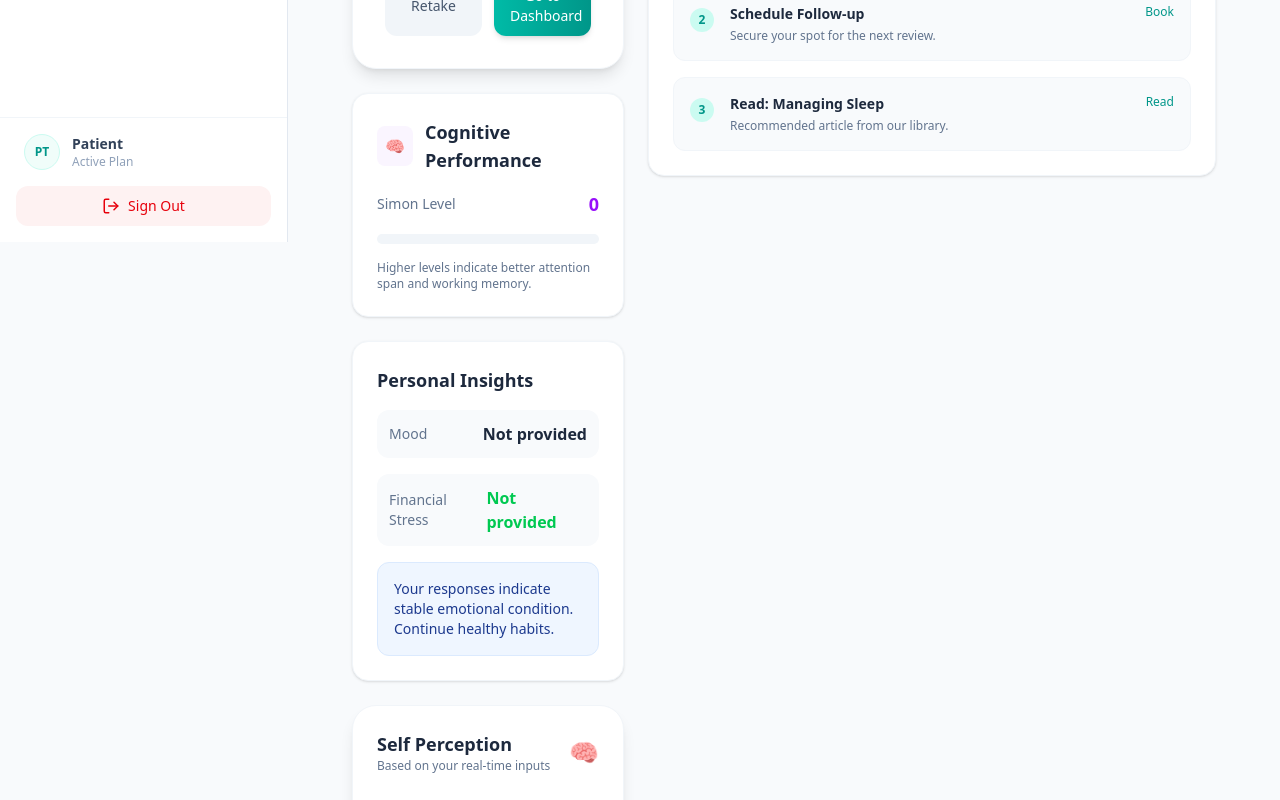
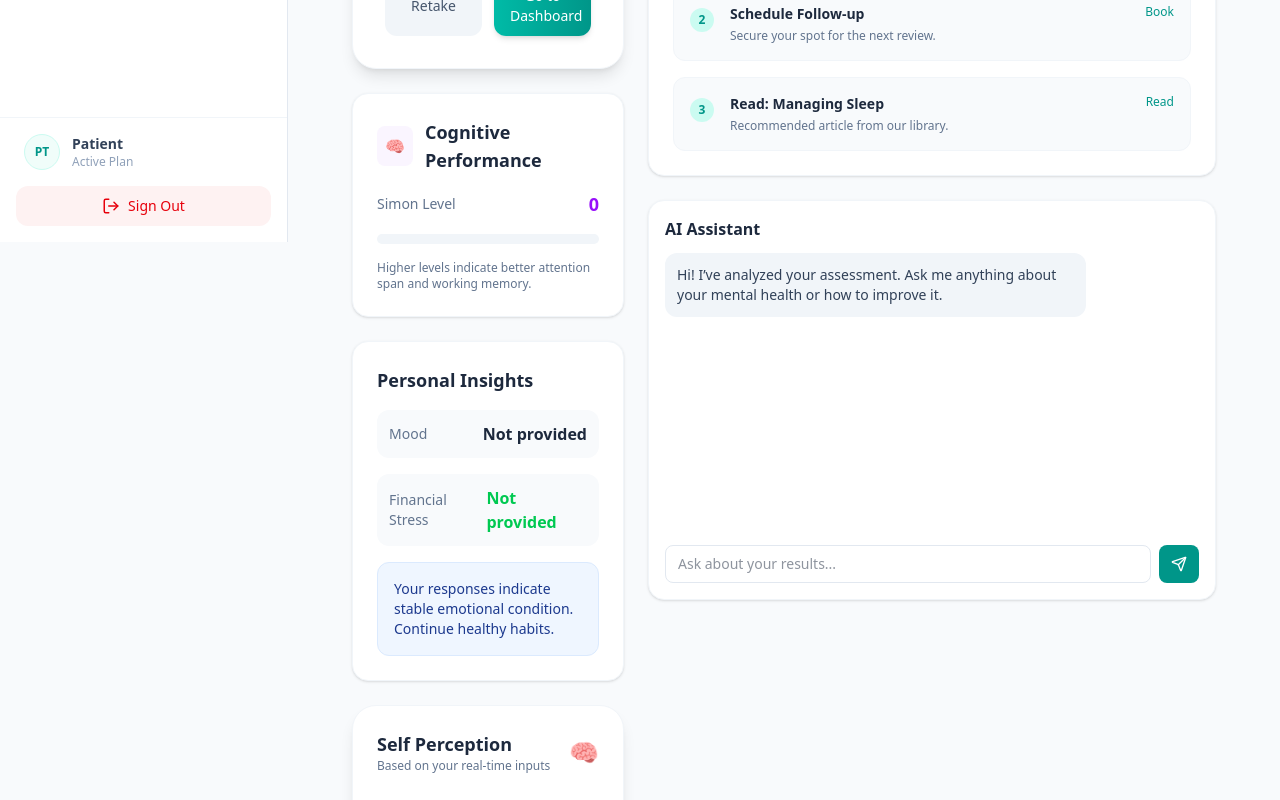
Before and after one commit to AjayGodara2417/Mindwell, a Next.js app: page /result-dashboard in a window 1280 px wide. Shown: the part 558-1358 px from the top of the page. Built offline with nearby package versions, Linux system fonts and the light colour scheme.

Commit message:
AI Chat bot with openrouter API

```diff
--- /dev/null
+++ b/components/AIChatBot.tsx
@@ -0,0 +1,94 @@
+"use client";
+
+import { useState } from "react";
+import { Send } from "lucide-react";
+
+type Props = {
+  context: any;
+};
+
+export default function AIChatBox({ context }: Props) {
+  const [messages, setMessages] = useState<{ role: string; text: string }[]>([
+    {
+      role: "ai",
+      text: "Hi! I’ve analyzed your assessment. Ask me anything about your mental health or how to improve it.",
+    },
+  ]);
+
+  const [input, setInput] = useState("");
+  const [loading, setLoading] = useState(false);
+
+  const sendMessage = async () => {
+    if (!input.trim()) return;
+
+    const newMessages = [...messages, { role: "user", text: input }];
+    setMessages(newMessages);
+    setInput("");
+    setLoading(true);
+
+    try {
+      const res = await fetch("/api/ai-chat", {
+        method: "POST",
+        body: JSON.stringify({
+          message: input,
+          context,
+        }),
+      });
+
+      const data = await res.json();
+
+      setMessages([
+        ...newMessages,
+        { role: "ai", text: data.reply || "Something went wrong." },
+      ]);
+    } catch {
+      setMessages([
+        ...newMessages,
+        { role: "ai", text: "Error connecting to AI." },
+      ]);
+    }
+
+    setLoading(false);
+  };
+
+  return (
+    <div className="bg-white rounded-2xl shadow-sm border border-slate-100 p-4 flex flex-col h-[400px]">
+
+      {/* Header */}
+      <h3 className="font-bold text-slate-800 mb-3">AI Assistant</h3>
+
+      {/* Messages */}
+      <div className="flex-1 overflow-y-auto space-y-3 mb-3 pr-2">
+        {messages.map((msg, i) => (
+          <div
+            key={i}
+            className={`text-sm p-3 rounded-xl max-w-[80%] ${
+              msg.role === "user"
+                ? "ml-auto bg-teal-600 text-white"
+                : "bg-slate-100 text-slate-700"
+            }`}
+          >
+            {msg.text}
+          </div>
+        ))}
+      </div>
+
+      {/* Input */}
+      <div className="flex gap-2">
+        <input
+          value={input}
+          onChange={(e) => setInput(e.target.value)}
+          placeholder="Ask about your results..."
+          className="flex-1 border border-slate-200 rounded-lg px-3 py-2 text-sm outline-none focus:ring-2 focus:ring-teal-500"
+        />
+        <button
+          onClick={sendMessage}
+          disabled={loading}
+          className="bg-teal-600 text-white px-3 rounded-lg flex items-center justify-center"
+        >
+          <Send size={16} />
+        </button>
+      </div>
+    </div>
+  );
+}
--- a/package.json
+++ b/package.json
@@ -9,6 +9,8 @@
     "lint": "eslint"
   },
   "dependencies": {
+    "@google/generative-ai": "^0.24.1",
+    "@openrouter/sdk": "^0.11.2",
     "bcryptjs": "^3.0.3",
     "face-api.js": "^0.22.2",
     "framer-motion": "^12.38.0",
--- a/src/app/(main_pages)/result-dashboard/page.tsx
+++ b/src/app/(main_pages)/result-dashboard/page.tsx
@@ -3,6 +3,7 @@
 import { useSearchParams, useRouter } from "next/navigation";
 import { Suspense } from "react";
 import { Activity, TrendingUp, Calendar } from "lucide-react";
+import AIChatBox from "../../../../components/AIChatBot";
 
 function RadialProgress({ value, size = 120 }: { value: number; size?: number }) {
   const radius = 55;
@@ -458,6 +459,19 @@ function ResultDashboardContent() {
               </div>
             </div>
 
+            <AIChatBox
+              context={{
+                score,
+                severity: level,
+                memoryLevel,
+                mood,
+                financial,
+                moodScore,
+                energy,
+                stress,
+              }}
+            />
+
           </section>
         </main>
       </div>
--- /dev/null
+++ b/src/app/api/ai-chat/route.ts
@@ -0,0 +1,71 @@
+import { NextRequest, NextResponse } from "next/server";
+
+export const runtime = "nodejs"; // important
+
+export async function POST(req: NextRequest) {
+  try {
+    const { message, context } = await req.json();
+
+    const prompt = `
+You are a mental health assistant AI.
+
+Patient Data:
+- Depression Score: ${context.score}/75
+- Severity: ${context.severity}
+- Memory Level: ${context.memoryLevel}
+- Mood Score: ${context.moodScore}/10
+- Energy: ${context.energy}/10
+- Stress: ${context.stress}/10
+- Mood: ${context.mood}
+- Financial Stress: ${context.financial}
+
+Instructions:
+- Be empathetic and supportive
+- Give practical suggestions
+- Do NOT diagnose
+- Keep responses concise
+
+User Question:
+${message}
+`;
+
+    const response = await fetch("https://openrouter.ai/api/v1/chat/completions", {
+      method: "POST",
+      headers: {
+        "Authorization": `Bearer ${process.env.OPENROUTER_API_KEY}`,
+        "Content-Type": "application/json",
+        "HTTP-Referer": "http://localhost:3000", // optional but recommended
+        "X-Title": "Mental Health App",
+      },
+      body: JSON.stringify({
+        model: "openai/gpt-4o-mini", // 🔥 fast + cheap + good
+        messages: [
+          {
+            role: "system",
+            content: "You are a helpful mental health assistant.",
+          },
+          {
+            role: "user",
+            content: prompt,
+          },
+        ],
+      }),
+    });
+
+    const data = await response.json();
+
+    const reply =
+      data.choices?.[0]?.message?.content ||
+      "Sorry, I couldn't generate a response.";
+
+    return NextResponse.json({ success: true, reply });
+
+  } catch (err) {
+    console.error("OPENROUTER ERROR:", err);
+
+    return NextResponse.json({
+      success: false,
+      reply: "AI is currently unavailable. Try again later.",
+    });
+  }
+}
```
Also changed, not shown: 1 other file (tests, documents, lock files or other folders).
